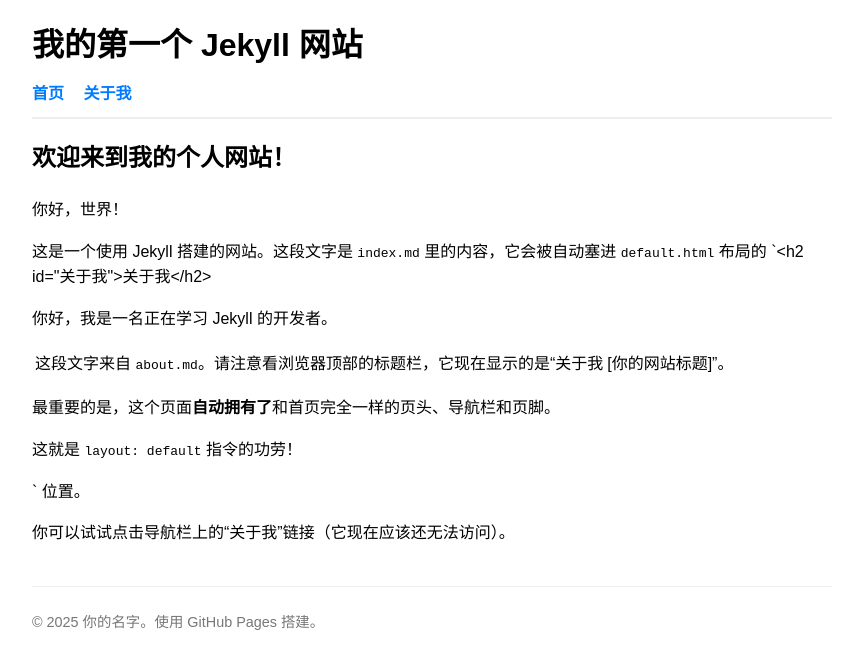
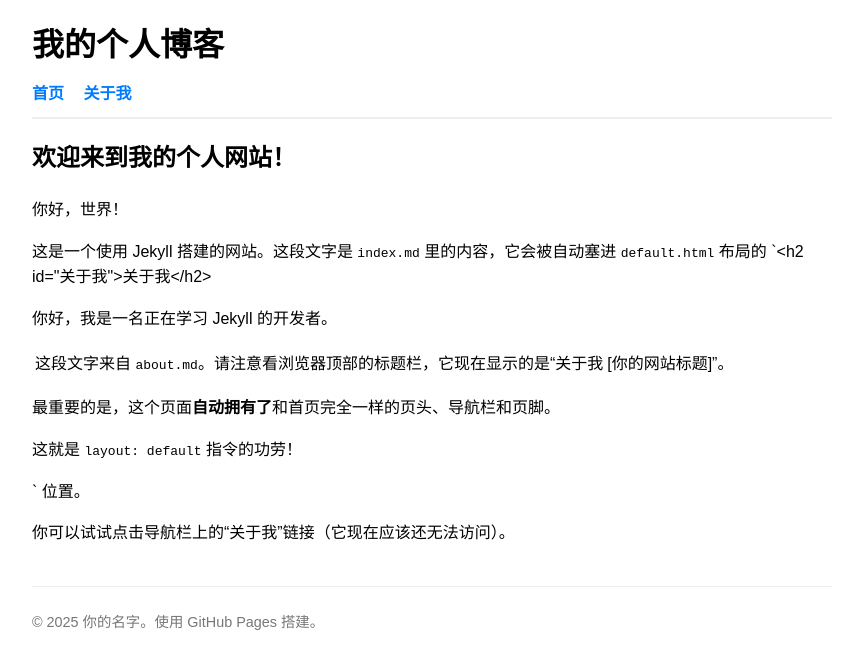
Before and after one commit to world2c/web_test, a Jekyll site: the page built from index.md, in a window 1280 px wide. Shown: the top 669 px of the page, without its empty margins (208-1071 px from the left). Built offline with Jekyll 4.4.1, drawn with Linux system fonts in a browser that asks for light colours; some of the changed lines change nothing that is shown.

Commit message:
Update site configuration for personal blog

```diff
--- a/_config.yml
+++ b/_config.yml
@@ -1,2 +1,23 @@
-title: 我的第一个 Jekyll 网站
-description: 这是一个用来实践 GitHub Pages 和 Jekyll 的演示网站。
+# 网站基本信息
+title: 我的个人博客
+description: 记录技术学习与生活感悟
+author: 你的名字
+
+# 网站地址（修改成你的用户名）
+url: "https://你的用户名.github.io"
+baseurl: ""
+
+# 使用的主题
+theme: minima
+
+# 语言设置
+lang: zh-CN
+
+# 显示文章摘要
+show_excerpts: true
+
+# 导航菜单
+header_pages:
+  - tech.md
+  - life.md
+  - about.md
```
